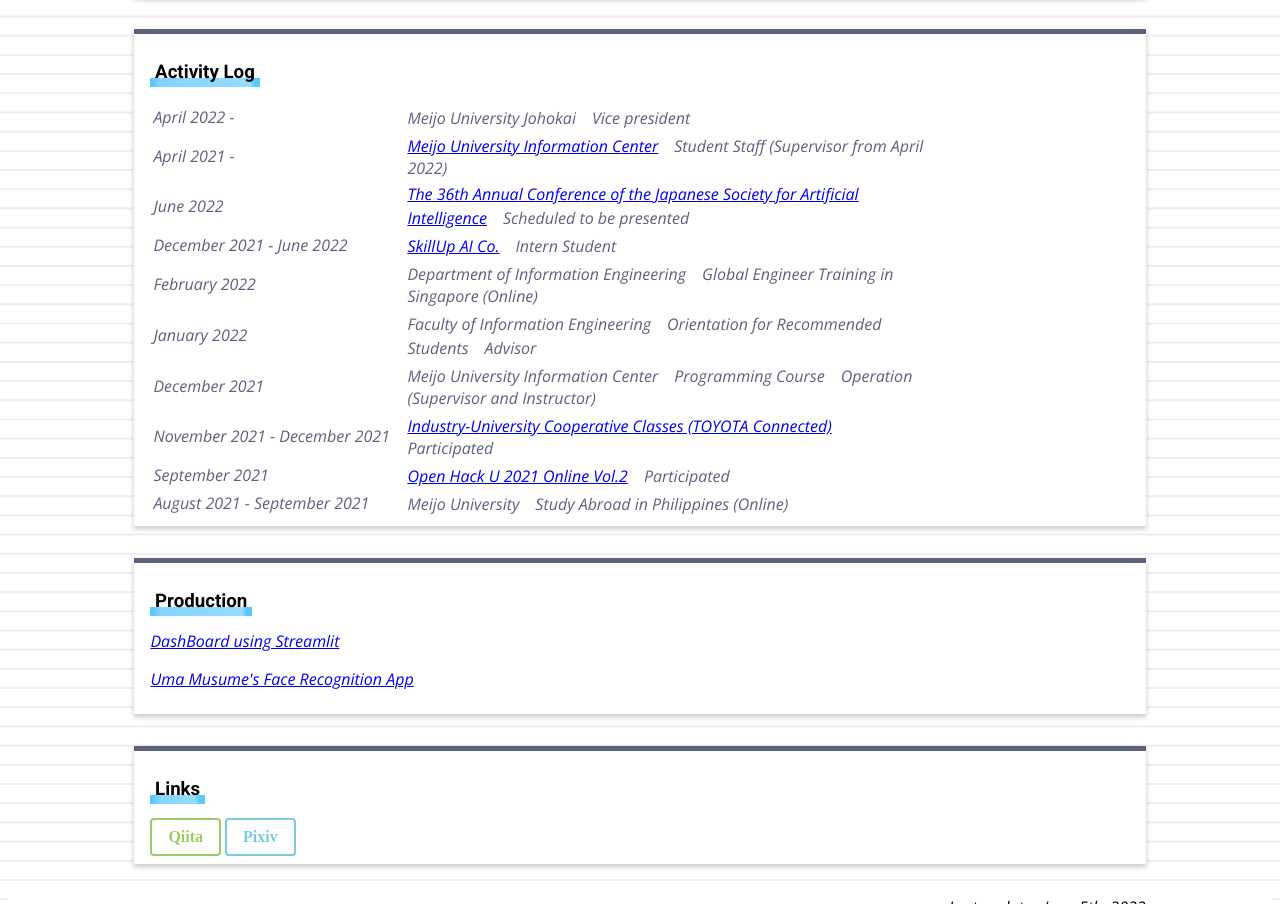
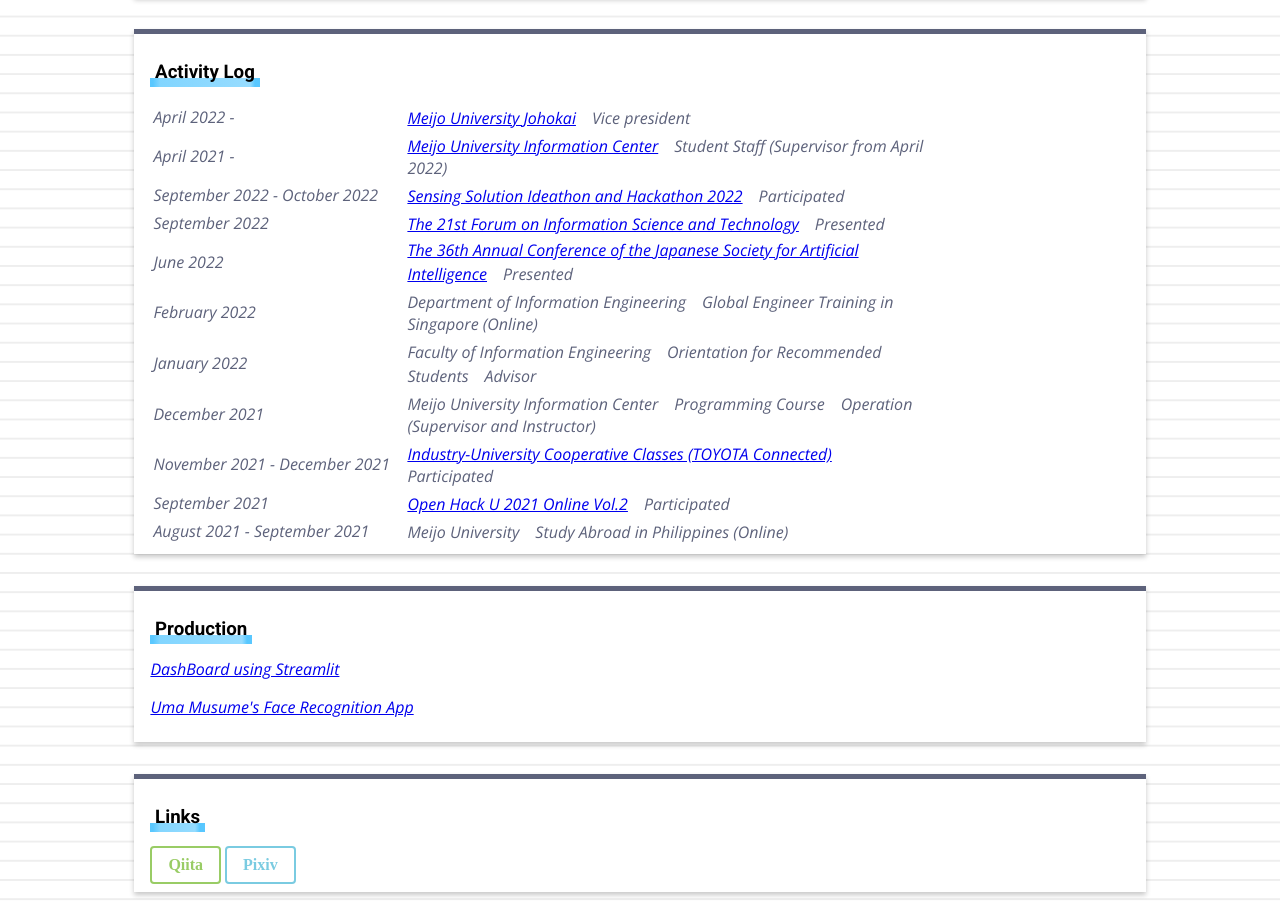
Before and after one commit to tatsu0428/portfolio, a plain HTML site: page index_en.html in a window 1280 px wide. Shown: the part 1270-2174 px from the top of the page. Drawn offline with nearby package versions, Linux system fonts and the light colour scheme.

Commit message:
活動記録の更新

```diff
--- a/index_en.html
+++ b/index_en.html
@@ -79,19 +79,23 @@
       <table class="table">
         <tr>
           <td class="td">April 2022 -</td>
-          <td>Meijo University Johokai　Vice president</td>
+          <td><a href="https://meijo-johokai.org/wp/" target="_blank">Meijo University Johokai</a>　Vice president</td>
         </tr>
         <tr>
           <td class="td">April 2021 -</td>
           <td><a href="https://www.meijo-u.ac.jp/itc/" target="_blank">Meijo University Information Center</a>　Student Staff (Supervisor from April 2022)</td>
         </tr>
         <tr>
-          <td class="td">June 2022</td>
-          <td><a href="https://www.ai-gakkai.or.jp/jsai2022/" target="_blank">The 36th Annual Conference of the Japanese Society for Artificial Intelligence</a>　Scheduled to be presented</td>
+          <td class="td">September 2022 - October 2022</td>
+          <td><a href="https://sensing-solution-hackathon.sonyged.com/hc/ja" target="_blank">Sensing Solution Ideathon and Hackathon 2022</a>　Participated</td>
         </tr>
         <tr>
-          <td class="td">December 2021 - June 2022</td>
-          <td><a href="https://www.skillupai.com/" target="_blank">SkillUp AI Co.</a>　Intern Student</td>
+          <td class="td">September 2022</td>
+          <td><a href="https://www.ipsj.or.jp/event/fit/fit2022/index.html" target="_blank">The 21st Forum on Information Science and Technology</a>　Presented</td>
+        </tr>
+        <tr>
+          <td class="td">June 2022</td>
+          <td><a href="https://www.ai-gakkai.or.jp/jsai2022/" target="_blank">The 36th Annual Conference of the Japanese Society for Artificial Intelligence</a>　Presented</td>
         </tr>
         <tr>
           <td class="td">February 2022</td>
```
Also changed, not shown: index.html (+9 -5 lines).
